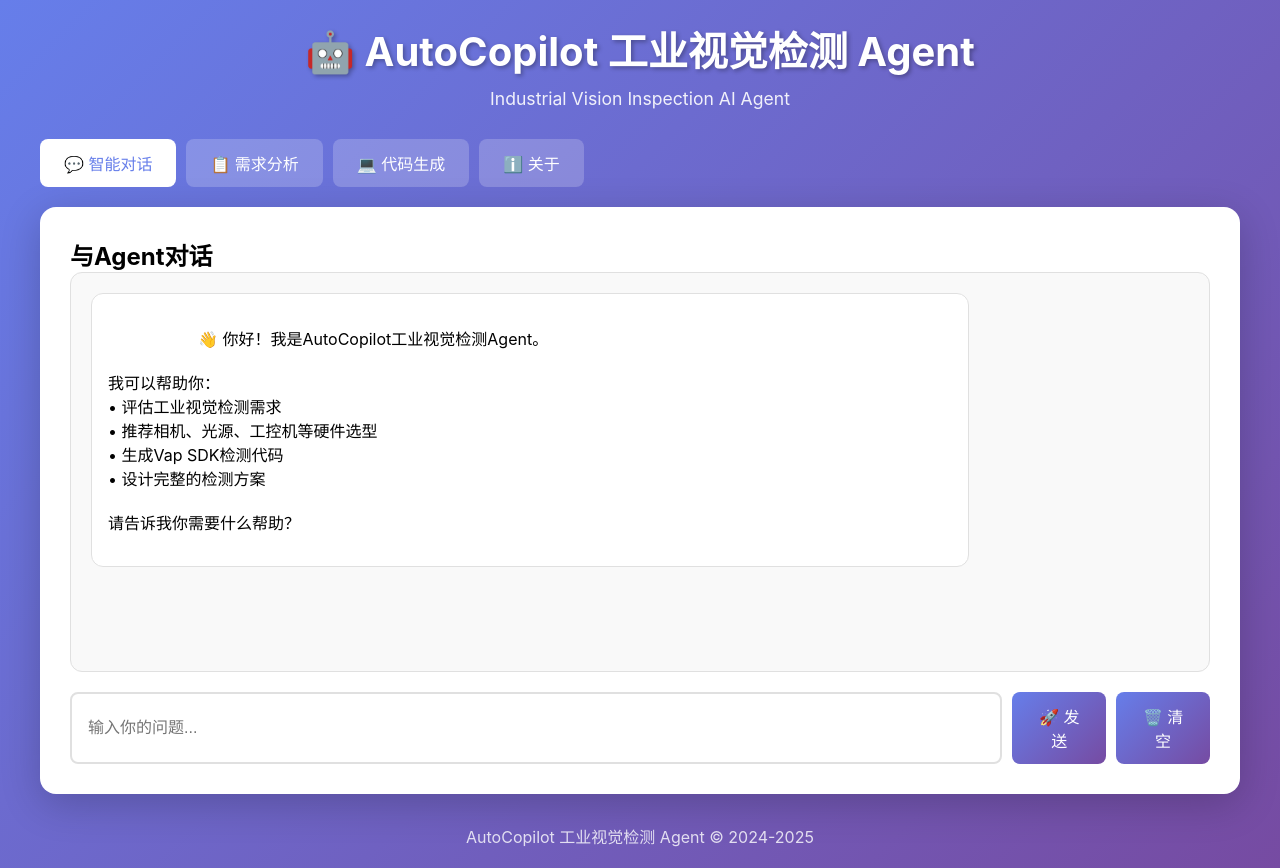
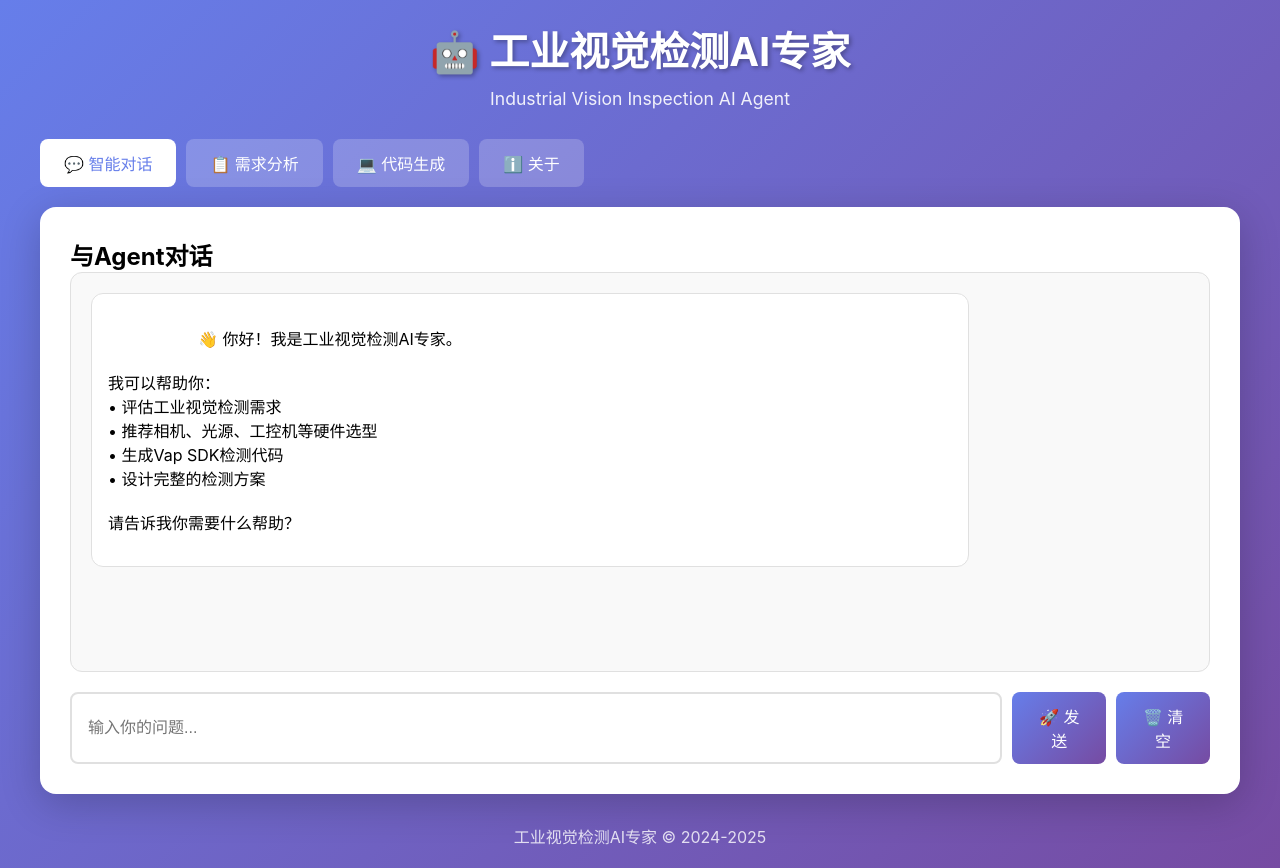
Before and after one commit to apintec/MegaHack-AutoCopilot, a Flask app: page / in a window 1280 px wide. Run offline with Flask 3, Linux system fonts and the light colour scheme.

Commit message:
fix: 网页名称改为工业视觉检测AI专家

```diff
--- a/deploy/app.py
+++ b/deploy/app.py
@@ -1,5 +1,5 @@
 """
-AutoCopilot Agent Web界面 (Flask版本)
+工业视觉检测AI专家 Web界面 (Flask版本)
 """
 
 import os
--- a/deploy/templates/index.html
+++ b/deploy/templates/index.html
@@ -3,7 +3,7 @@
 <head>
     <meta charset="UTF-8">
     <meta name="viewport" content="width=device-width, initial-scale=1.0">
-    <title>AutoCopilot 工业视觉检测 Agent</title>
+    <title>工业视觉检测AI专家</title>
     <style>
         * {
             margin: 0;
@@ -188,7 +188,7 @@
 <body>
     <div class="container">
         <header>
-            <h1>🤖 AutoCopilot 工业视觉检测 Agent</h1>
+            <h1>🤖 工业视觉检测AI专家</h1>
             <p>Industrial Vision Inspection AI Agent</p>
         </header>
 
@@ -204,7 +204,7 @@
             <h2>与Agent对话</h2>
             <div class="chat-container" id="chatContainer">
                 <div class="message assistant">
-                    👋 你好！我是AutoCopilot工业视觉检测Agent。
+                    👋 你好！我是工业视觉检测AI专家。
 
 我可以帮助你：
 • 评估工业视觉检测需求
@@ -313,7 +313,7 @@
         </div>
 
         <footer>
-            <p>AutoCopilot 工业视觉检测 Agent © 2024-2025</p>
+            <p>工业视觉检测AI专家 © 2024-2025</p>
         </footer>
     </div>
 
```
